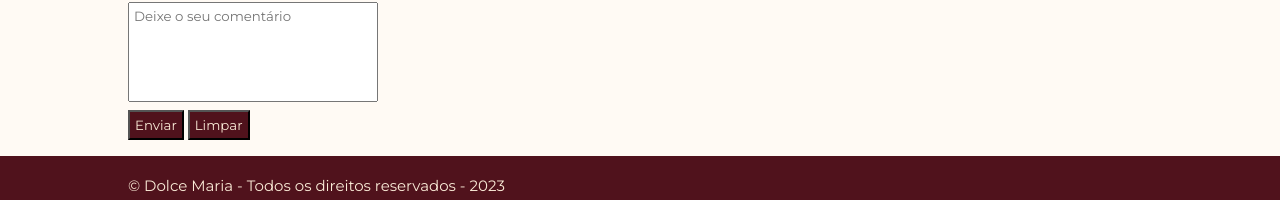
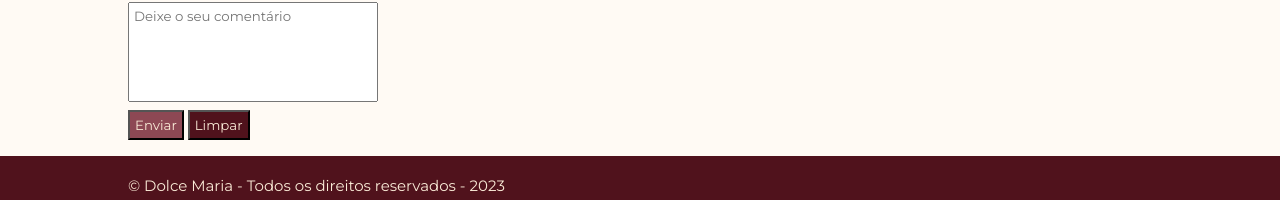
Before and after one commit to coldCoder01/Site_Dolce_Maria, a plain HTML site: page index.html in a window 1280 px wide. In both pictures the pointer is over the button "Enviar". Shown: the part 846-1046 px from the top of the page. Drawn offline with Linux system fonts and the light colour scheme; a web font is replaced by a local one.

Commit message:
add hover ao botão

```diff
--- a/style.css
+++ b/style.css
@@ -166,6 +166,10 @@ form button {
     cursor: pointer;
 }
 
+form button:hover {
+    background-color: rgb(141, 72, 84);
+}
+
 footer {
     padding: 20px 0;
     margin-top: 16px;
```
Also changed, not shown: 1 other file.
